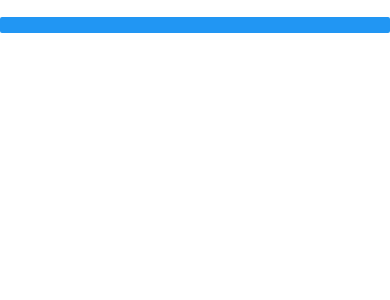
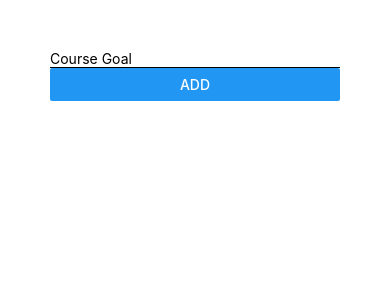
Before and after one commit to narayan494pandey/rn-complete-guide, a React Native app: screen / in a window 390 px wide. Shown: the top 300 px of the page. Built offline with nearby package versions, Linux system fonts and the light colour scheme.

Commit message:
inline style

```diff
--- a/App.js
+++ b/App.js
@@ -4,10 +4,15 @@ import {StyleSheet,View,Text, TextInput,Button } from 'react-native';
 
 export default function App() {
   return (
-    <View>
+    <View style={{padding: 50}}>
       <View>
-        <TextInput />
-        <Button tittle="ADD"/>
+        <TextInput placeholder="Course Goal"
+          style={{borderBottomColor:'black' , borderBottomWidth:1}}
+
+
+        />
+
+        <Button title="ADD" />
       </View>
       <View>
 
```
